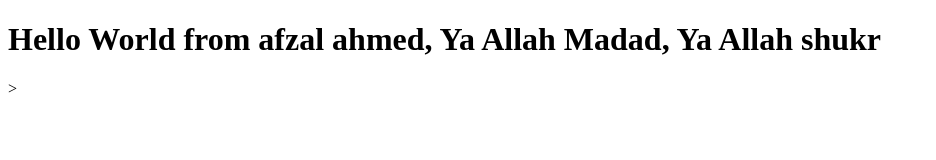
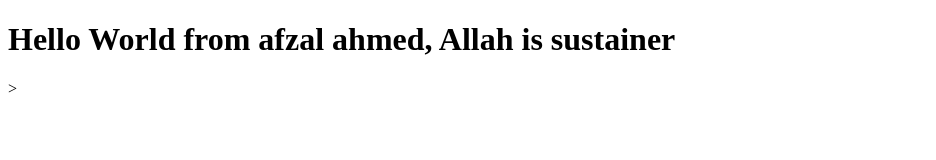
Before and after one commit to afzalahmed81/Bootcamp20220, a plain HTML site: page index.html in a window 1280 px wide. Shown: the whole page, without its empty margins (0-936 px from the left). Drawn offline with Linux system fonts and the light colour scheme.

Commit message:
Update index.html

```diff
--- a/index.html
+++ b/index.html
@@ -7,6 +7,6 @@
     <title>Document</title>
 </head>
 <body>
-    <h1>Hello World from afzal ahmed, Ya Allah Madad, Ya Allah shukr</h1>>
+    <h1>Hello World from afzal ahmed, Allah is sustainer</h1>>
 </body>
 </html>
```
